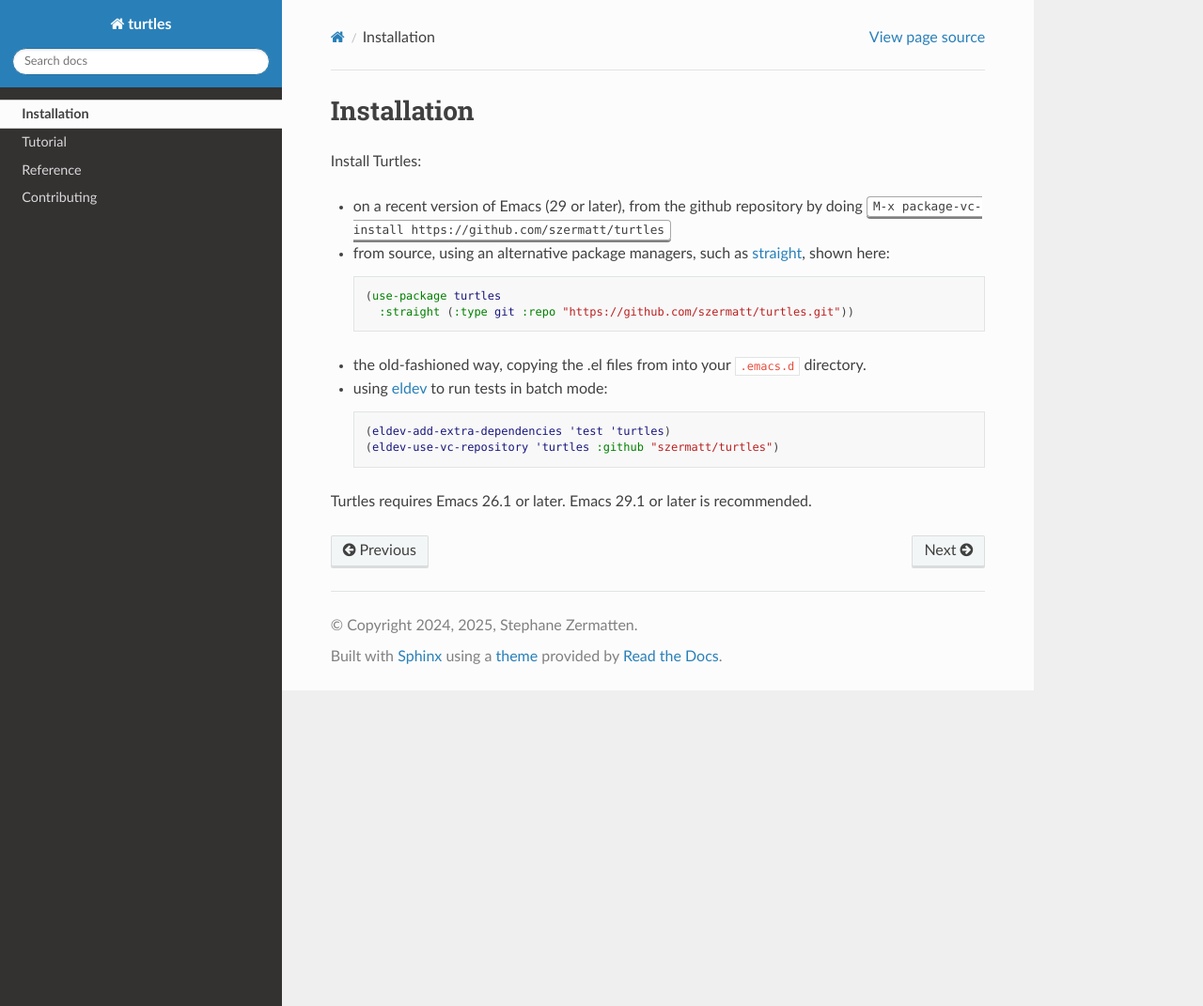
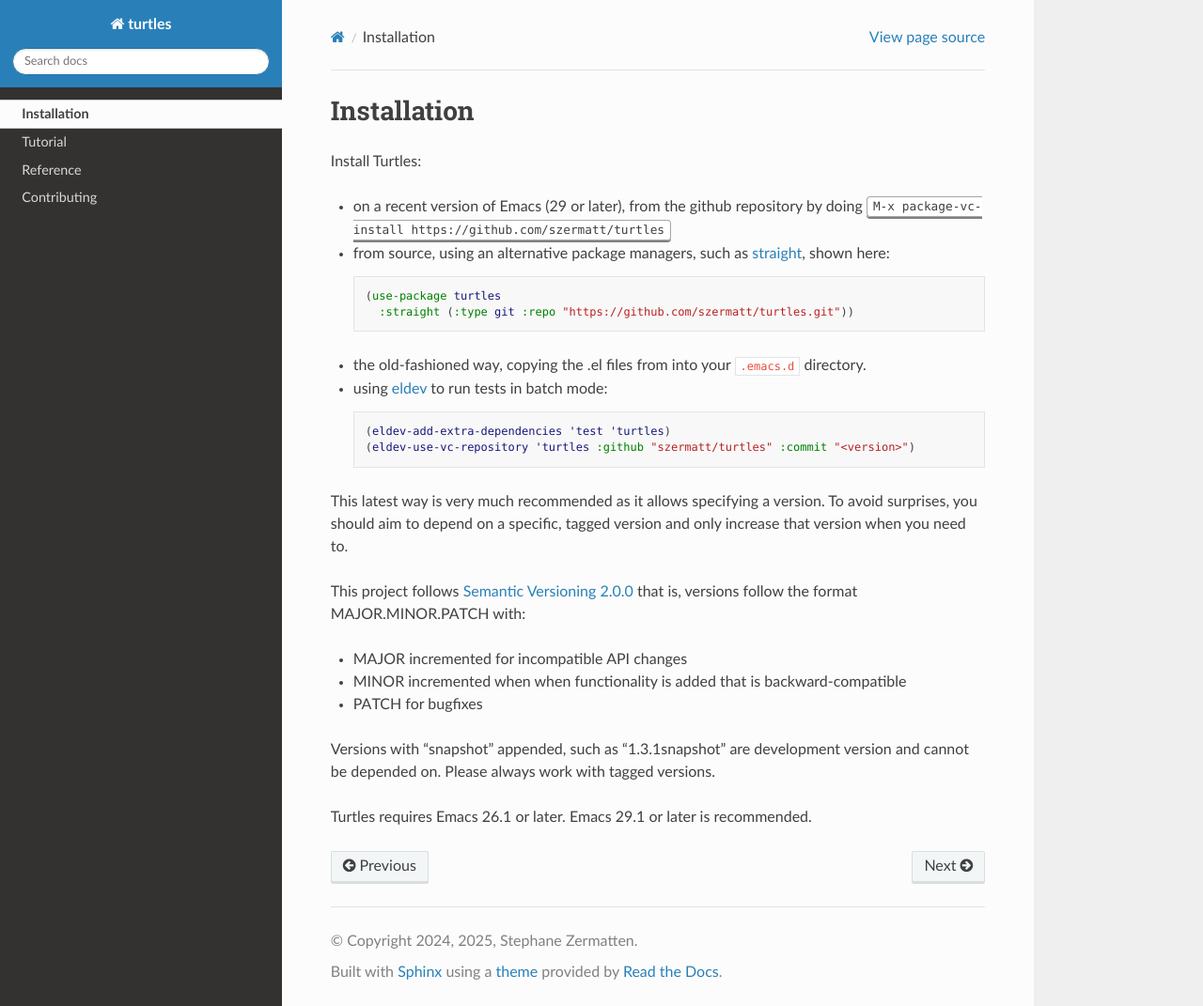
Before and after one commit to emacsmirror/turtles, a Sphinx documentation site: the page built from docs/source/install.rst, in a window 1280 px wide and 1071 px high. Shown: the whole window at 94% size. Built offline with Sphinx 7.4.7 and the Read the Docs theme 3.1.0, drawn with Linux system fonts in a browser that asks for light colours.

Commit message:
docs: Mention versioning.

```diff
--- a/docs/source/install.rst
+++ b/docs/source/install.rst
@@ -25,6 +25,22 @@ Install Turtles:
   .. code-block:: elisp
 
     (eldev-add-extra-dependencies 'test 'turtles)
-    (eldev-use-vc-repository 'turtles :github "szermatt/turtles")
+    (eldev-use-vc-repository 'turtles :github "szermatt/turtles" :commit "<version>")
+
+This latest way is very much recommended as it allows specifying a version. To
+avoid surprises, you should aim to depend on a specific, tagged
+version and only increase that version when you need to.
+
+This project follows `Semantic Versioning 2.0.0
+<https://semver.org/>`_ that is, versions follow the format
+MAJOR.MINOR.PATCH with:
+
+- MAJOR incremented for incompatible API changes
+- MINOR incremented when when functionality is added that is backward-compatible
+- PATCH for bugfixes
+
+Versions with "snapshot" appended, such as "1.3.1snapshot" are
+development version and cannot be depended on. Please always work with
+tagged versions.
 
 Turtles requires Emacs 26.1 or later. Emacs 29.1 or later is recommended.
```
Also changed, not shown: README.md (+12 -1 lines).
